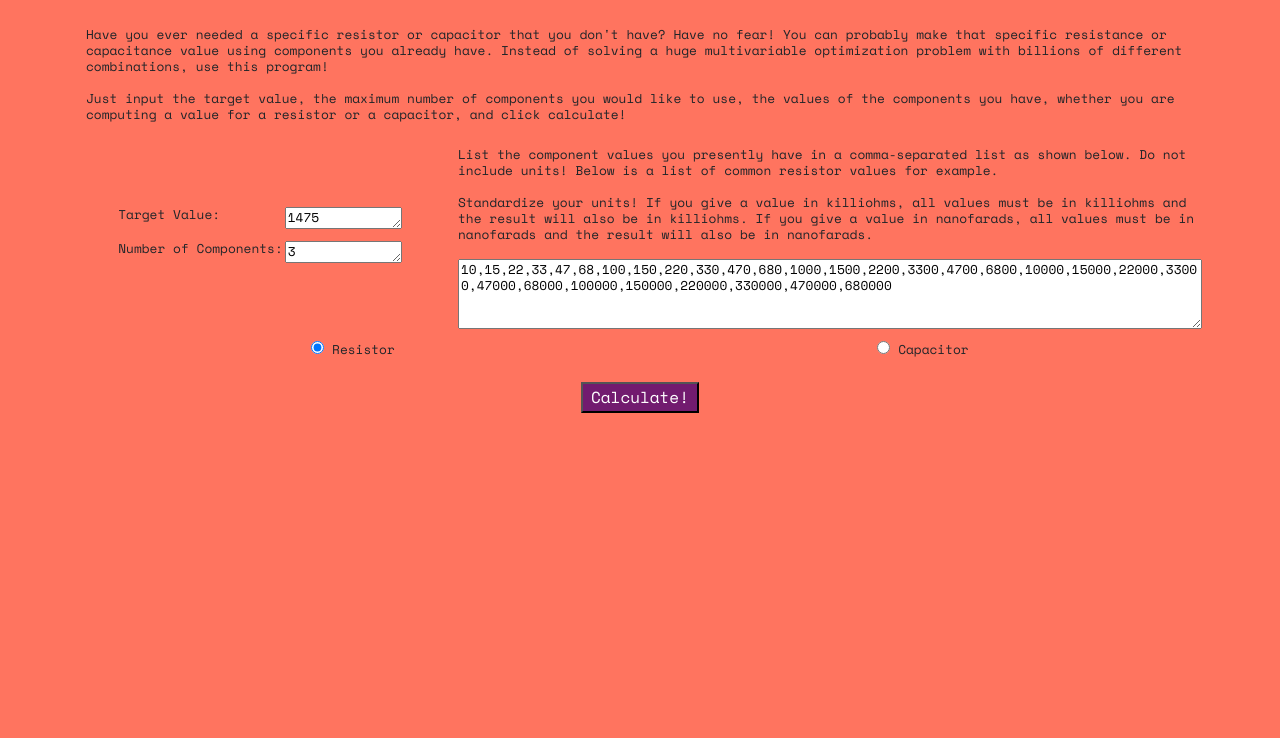
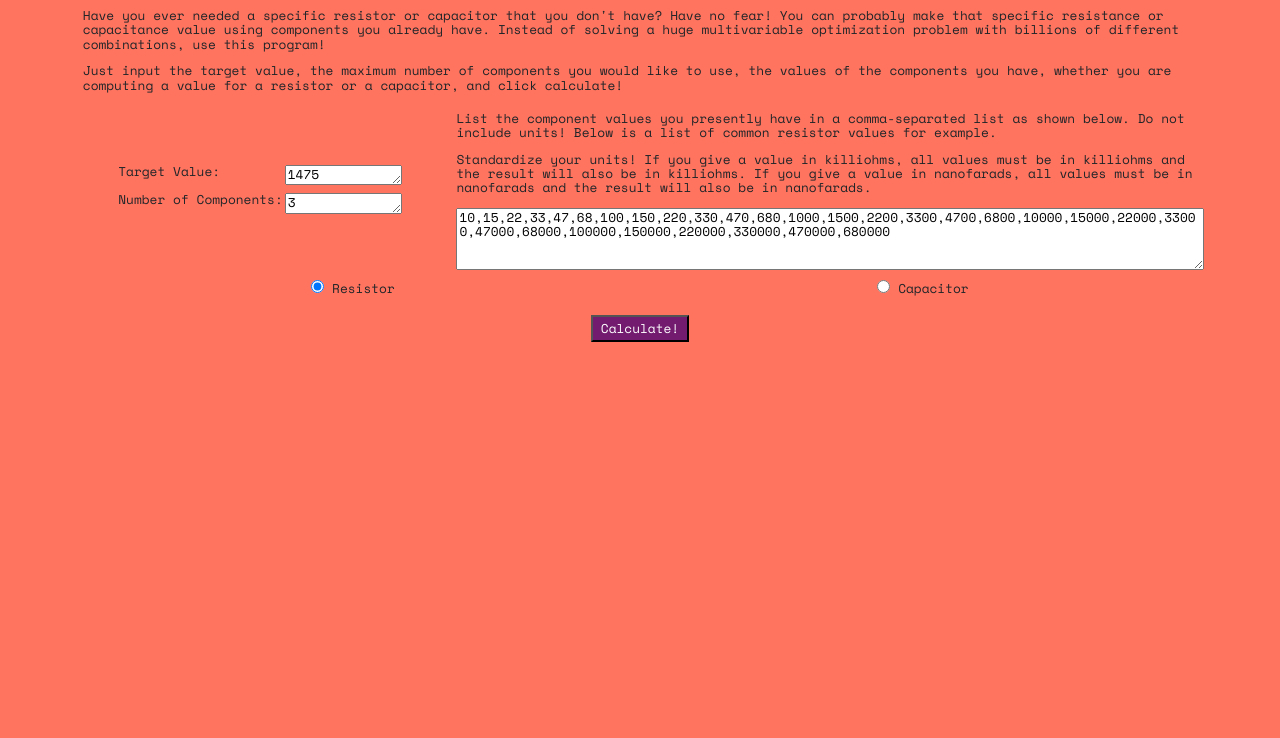
Before and after one commit to mjdargen/Stocked-RC-Equivalence-Calculator, a plain HTML site: page index.html in a window 1280 px wide. Shown: the part 62-800 px from the top of the page. Drawn offline with nearby package versions, Linux system fonts and the light colour scheme.

Commit message:
Updated formatting

```diff
--- a/style.css
+++ b/style.css
@@ -13,6 +13,8 @@ html {
 	font-family: 'Space Mono', monospace !important;
 	color: #000000;
 	overflow:auto;
+	font-size: .8rem !important;
+	line-height: 1rem !important;
 }
 body {
 	max-height: 100%;
@@ -20,8 +22,8 @@ body {
 	font-family: 'Space Mono', monospace !important;
 	color: #000000;
 	overflow:auto;
-	font-size: .8rem !important;
-	line-height: 1rem !important;
+	font-size: 1rem !important;
+	line-height: 1.1rem !important;
 }
 
 /* --------------------------------------------------- */
@@ -36,17 +38,17 @@ h1{
 
 h2{
 	font-size: 1rem !important;
-	line-height: 1rem !important;
+	line-height: 1.1rem !important;
 }
 
 h3{
 	font-size: 1rem !important;
-	line-height: 1rem !important;
+	line-height: 1.1rem !important;
 }
 
 p {
-	font-size: .8rem !important;
-	line-height: 1rem !important;
+	font-size: 1rem !important;
+	line-height: 1.1rem !important;
 	text-align:left;
 }
 
```
